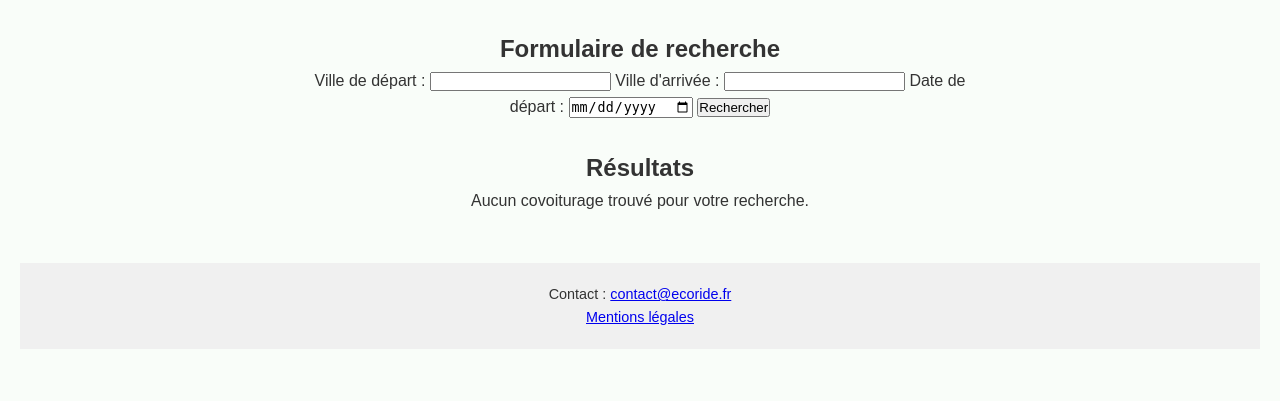
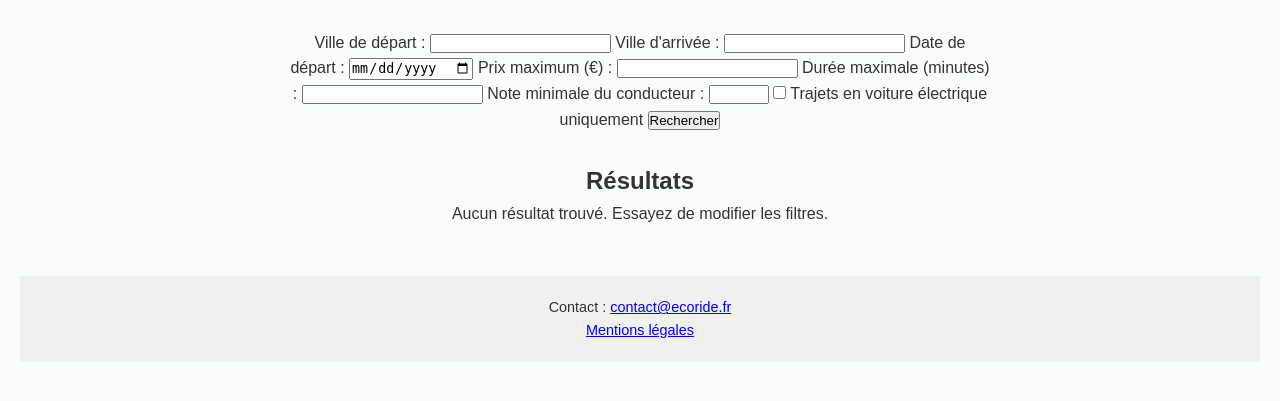
Before and after one commit to T-assatou/ecoride, a PHP site: page /pages/search.php in a window 1280 px wide. Shown: the part 187-588 px from the top of the page. Run offline with PHP 8.4, Linux system fonts and the light colour scheme.

Commit message:
US4 - Ajout des filtres : écologie, prix, durée et note minimale

```diff
--- a/pages/search.php
+++ b/pages/search.php
@@ -1,34 +1,75 @@
 <?php
 // ============================
 // Fichier : pages/search.php
-// Rôle : Page publique pour chercher des covoiturages
+// Rôle : Rechercher des covoiturages avec filtres (US4)
 // ============================
 
-require_once('../models/db.php'); // Connexion à la base de données
-
-// Initialisation du tableau des résultats
+require_once('../models/db.php'); // Connexion à la BDD
 $results = [];
 
+// Vérifie si le formulaire a été soumis
 if ($_SERVER['REQUEST_METHOD'] === 'GET' && isset($_GET['depart'], $_GET['arrivee'], $_GET['date'])) {
     $depart = $_GET['depart'];
     $arrivee = $_GET['arrivee'];
     $date = $_GET['date'];
 
-    // ✅ Requête pour chercher les trajets du même jour, quelle que soit l'heure
-    $sql = "SELECT rides.*, vehicles.marque, vehicles.modele
+    // Filtres optionnels
+    $prix_max = $_GET['prix_max'] ?? null;
+    $duree_max = $_GET['duree_max'] ?? null;
+    $note_min = $_GET['note_min'] ?? null;
+    $electrique = isset($_GET['electrique']); // true si coché
+
+    // Construction de la requête SQL
+    $sql = "SELECT rides.*, vehicles.marque, vehicles.modele, vehicles.energie, users.pseudo,
+                   IFNULL(AVG(avis.note), 0) AS note_moyenne
             FROM rides
             INNER JOIN vehicles ON rides.vehicle_id = vehicles.id
+            INNER JOIN users ON rides.user_id = users.id
+            LEFT JOIN avis ON avis.chauffeur_id = users.id
             WHERE rides.depart = :depart
-            AND rides.arrivee = :arrivee
-            AND DATE(rides.date_depart) = :date";  // 💡 ici on compare seulement la date
+              AND rides.arrivee = :arrivee
+              AND DATE(rides.date_depart) = :date
+              AND rides.places > 0";
 
+    // Ajout des filtres optionnels
+    if (!empty($prix_max)) {
+        $sql .= " AND rides.prix <= :prix_max";
+    }
+
+    if (!empty($duree_max)) {
+        $sql .= " AND rides.duree <= :duree_max";
+    }
+
+    if (!empty($note_min)) {
+        $sql .= " HAVING note_moyenne >= :note_min";
+    }
+
+    if ($electrique) {
+        $sql .= (strpos($sql, 'HAVING') === false) ? " HAVING" : " AND";
+        $sql .= " vehicles.energie = 'electrique'";
+    }
+
+    $sql .= " GROUP BY rides.id ORDER BY rides.date_depart";
+
+    // Préparation de la requête
     $stmt = $pdo->prepare($sql);
-    $stmt->execute([
-        ':depart' => $depart,
-        ':arrivee' => $arrivee,
-        ':date' => $date
-    ]);
 
+    // Liaison des paramètres
+    $stmt->bindValue(':depart', $depart);
+    $stmt->bindValue(':arrivee', $arrivee);
+    $stmt->bindValue(':date', $date);
+    if (!empty($prix_max)) {
+        $stmt->bindValue(':prix_max', $prix_max);
+    }
+    if (!empty($duree_max)) {
+        $stmt->bindValue(':duree_max', $duree_max);
+    }
+    if (!empty($note_min)) {
+        $stmt->bindValue(':note_min', $note_min);
+    }
+
+    // Exécution
+    $stmt->execute();
     $results = $stmt->fetchAll();
 }
 ?>
@@ -42,7 +83,6 @@ if ($_SERVER['REQUEST_METHOD'] === 'GET' && isset($_GET['depart'], $_GET['arrive
     <link rel="stylesheet" href="../assets/css/style.css">
 </head>
 <body>
-
 <?php include('../includes/nav.php'); ?>
 
 <header>
@@ -50,11 +90,8 @@ if ($_SERVER['REQUEST_METHOD'] === 'GET' && isset($_GET['depart'], $_GET['arrive
 </header>
 
 <main>
-
-<!-- Formulaire de recherche -->
 <section>
-    <h2>Formulaire de recherche</h2>
-    <form action="search.php" method="get">
+    <form action="search.php" method="get" class="form-section">
         <label for="depart">Ville de départ :</label>
         <input type="text" name="depart" id="depart" required>
 
@@ -64,37 +101,45 @@ if ($_SERVER['REQUEST_METHOD'] === 'GET' && isset($_GET['depart'], $_GET['arrive
         <label for="date">Date de départ :</label>
         <input type="date" name="date" id="date" required>
 
+        <!-- Filtres supplémentaires (US4) -->
+        <label for="prix_max">Prix maximum (€) :</label>
+        <input type="number" name="prix_max" id="prix_max" min="0" step="1">
+
+        <label for="duree_max">Durée maximale (minutes) :</label>
+        <input type="number" name="duree_max" id="duree_max" min="1">
+
+        <label for="note_min">Note minimale du conducteur :</label>
+        <input type="number" name="note_min" id="note_min" min="0" max="5" step="0.1">
+
+        <label>
+            <input type="checkbox" name="electrique"> Trajets en voiture électrique uniquement
+        </label>
+
         <button type="submit">Rechercher</button>
     </form>
 </section>
 
-<!-- Résultats -->
 <section>
     <h2>Résultats</h2>
 
     <?php if (!empty($results)): ?>
-        <ul>
-            <?php foreach ($results as $ride): ?>
-                <li>
-                    <strong>Départ :</strong> <?= htmlspecialchars($ride['depart']) ?> →
-                    <strong>Arrivée :</strong> <?= htmlspecialchars($ride['arrivee']) ?><br>
-                    <strong>Date :</strong> <?= htmlspecialchars($ride['date_depart']) ?><br>
-                    <strong>Prix :</strong> <?= htmlspecialchars($ride['prix']) ?> €<br>
-                    <strong>Véhicule :</strong> <?= htmlspecialchars($ride['marque']) . ' ' . htmlspecialchars($ride['modele']) ?><br>
-                    <a href="participate.php?ride_id=<?= $ride['id'] ?>">Participer à ce covoiturage</a>
-                </li>
-                <hr>
-            <?php endforeach; ?>
-        </ul>
+        <?php foreach ($results as $ride): ?>
+            <div class="ride-box">
+                <p><strong>Départ :</strong> <?= htmlspecialchars($ride['depart']) ?> → <strong>Arrivée :</strong> <?= htmlspecialchars($ride['arrivee']) ?></p>
+                <p><strong>Date :</strong> <?= htmlspecialchars($ride['date_depart']) ?> - <strong>Durée :</strong> <?= htmlspecialchars($ride['duree']) ?> min</p>
+                <p><strong>Prix :</strong> <?= htmlspecialchars($ride['prix']) ?> €</p>
+                <p><strong>Conducteur :</strong> <?= htmlspecialchars($ride['pseudo']) ?> - Note : <?= round($ride['note_moyenne'], 1) ?>/5</p>
+                <p><strong>Véhicule :</strong> <?= htmlspecialchars($ride['marque']) ?> <?= htmlspecialchars($ride['modele']) ?> (<?= htmlspecialchars($ride['energie']) ?>)</p>
+                <p><strong>Places disponibles :</strong> <?= htmlspecialchars($ride['places']) ?></p>
+                <a href="details.php?ride_id=<?= $ride['id'] ?>" class="btn-blue">Voir les détails</a>
+            </div>
+        <?php endforeach; ?>
     <?php else: ?>
-        <p>Aucun covoiturage trouvé pour votre recherche.</p>
+        <p>Aucun résultat trouvé. Essayez de modifier les filtres.</p>
     <?php endif; ?>
-
 </section>
-
 </main>
 
 <?php include('../includes/footer.php'); ?>
-
 </body>
 </html>
```
